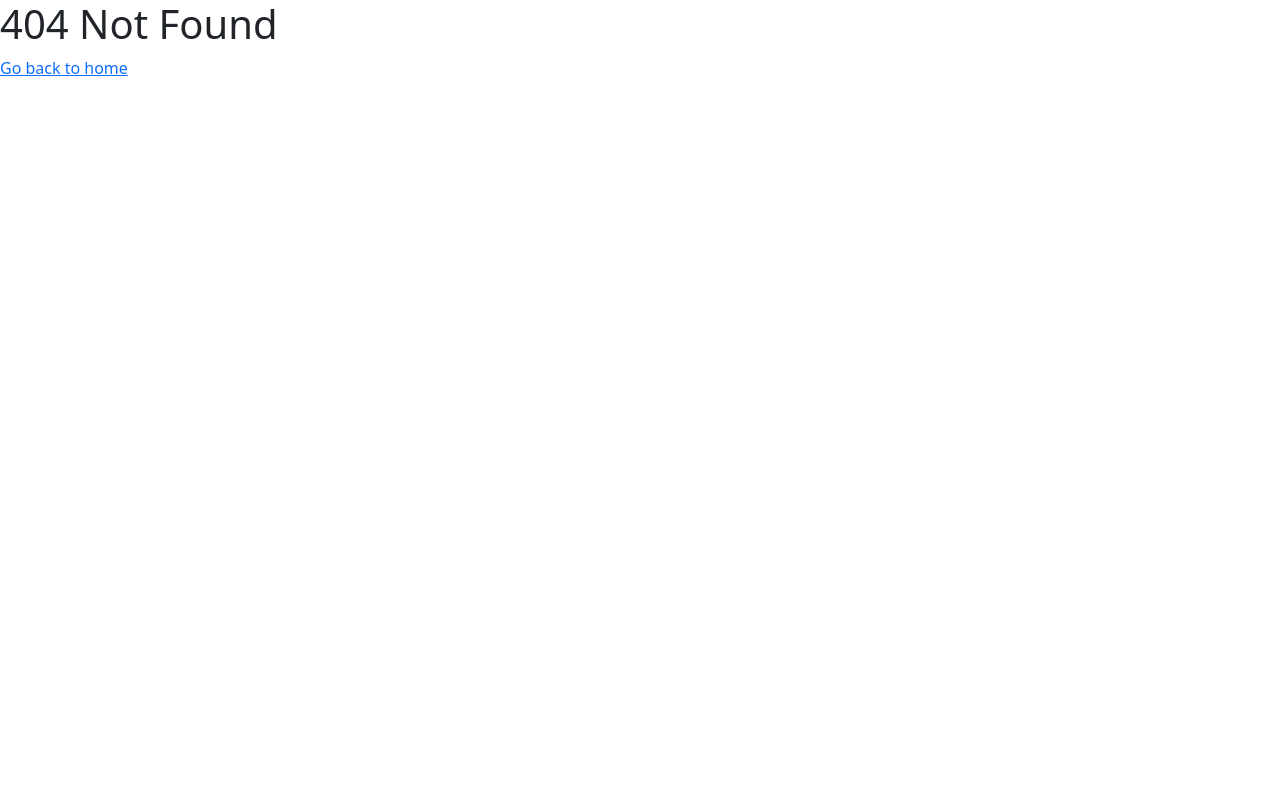
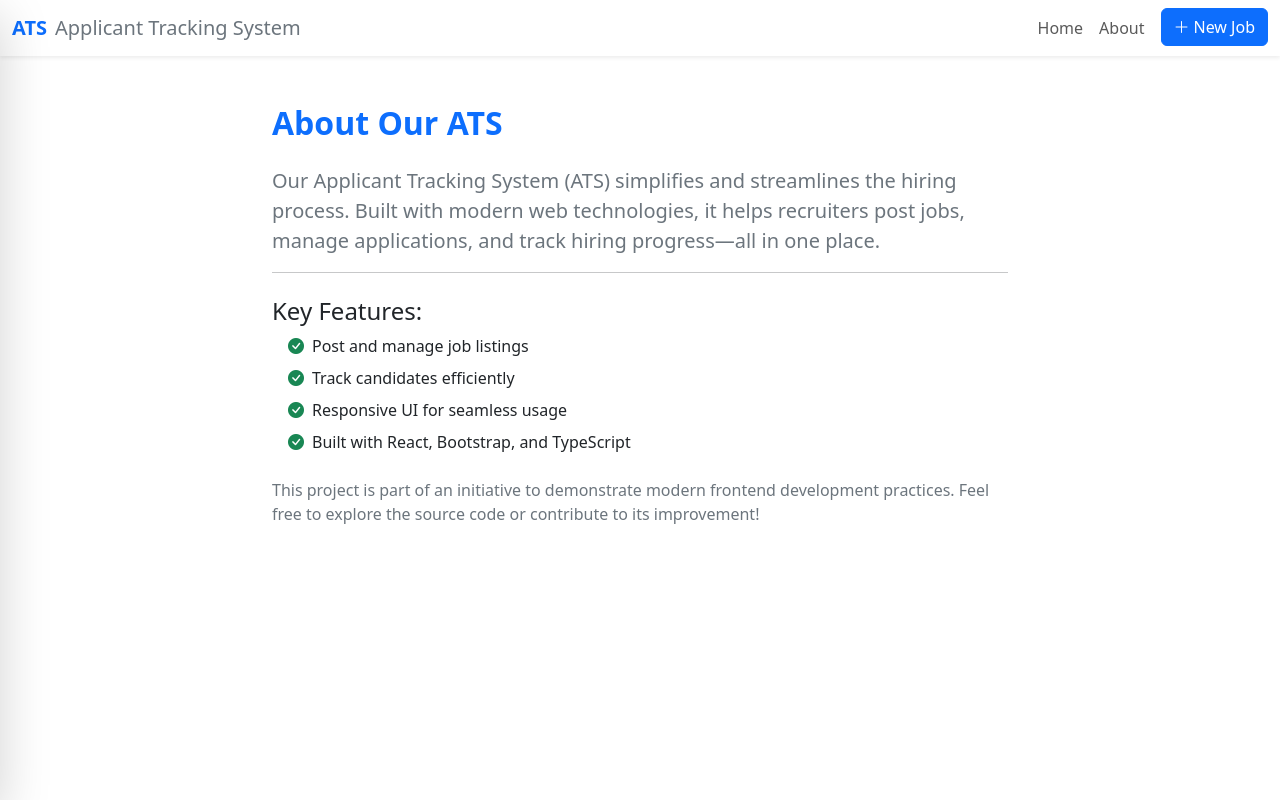
Before and after one commit to cqin626/HackAttackFE, a React (Vite) app: page /about in a window 1280 px wide. Before the commit this address had no page. Built offline with nearby package versions, Linux system fonts and the light colour scheme.

Commit message:
About:UI & Basic Intro Applied

```diff
--- /dev/null
+++ b/src/pages/AboutPage.tsx
@@ -0,0 +1,48 @@
+// pages/About.tsx
+import Navbar from "../components/Navbar";
+
+const About = () => {
+  return (
+    <>
+      <Navbar />
+      <div className="container py-5">
+        <div className="row justify-content-center">
+          <div className="col-lg-8">
+            <h2 className="mb-4 fw-bold text-primary">About Our ATS</h2>
+            <p className="lead text-secondary">
+              Our Applicant Tracking System (ATS) simplifies and streamlines the hiring process.
+              Built with modern web technologies, it helps recruiters post jobs, manage applications,
+              and track hiring progress—all in one place.
+            </p>
+            <hr />
+            <h4 className="mt-4 text-dark">Key Features:</h4>
+            <ul className="list-unstyled ps-3">
+              <li className="mb-2">
+                <i className="bi bi-check-circle-fill text-success me-2"></i>
+                Post and manage job listings
+              </li>
+              <li className="mb-2">
+                <i className="bi bi-check-circle-fill text-success me-2"></i>
+                Track candidates efficiently
+              </li>
+              <li className="mb-2">
+                <i className="bi bi-check-circle-fill text-success me-2"></i>
+                Responsive UI for seamless usage
+              </li>
+              <li className="mb-2">
+                <i className="bi bi-check-circle-fill text-success me-2"></i>
+                Built with React, Bootstrap, and TypeScript
+              </li>
+            </ul>
+            <p className="mt-4 text-secondary">
+              This project is part of an initiative to demonstrate modern frontend development practices.
+              Feel free to explore the source code or contribute to its improvement!
+            </p>
+          </div>
+        </div>
+      </div>
+    </>
+  );
+};
+
+export default About;
--- a/src/routes/routes.tsx
+++ b/src/routes/routes.tsx
@@ -1,7 +1,8 @@
 import { createBrowserRouter } from "react-router-dom";
 import HomePage from "../pages/HomePage";
+import NotFoundPage from "../pages/NotFoundPage";
+import AboutPage from "../pages/AboutPage";
 import JobPage from "../pages/JobPage";
-import NotFoundPage from "../pages/NotFoundPage";
 
 const router = createBrowserRouter([
   {
@@ -10,11 +11,15 @@ const router = createBrowserRouter([
     errorElement: <NotFoundPage />,
   },
   {
+    path: "/about",
+    element: <AboutPage />,
+    errorElement: <NotFoundPage />,
+  },
+    {
     path: "/job/:id",
     element: <JobPage />,
     errorElement: <NotFoundPage />,
-  }
-
+  },
 ]);
 
 export default router;
```
